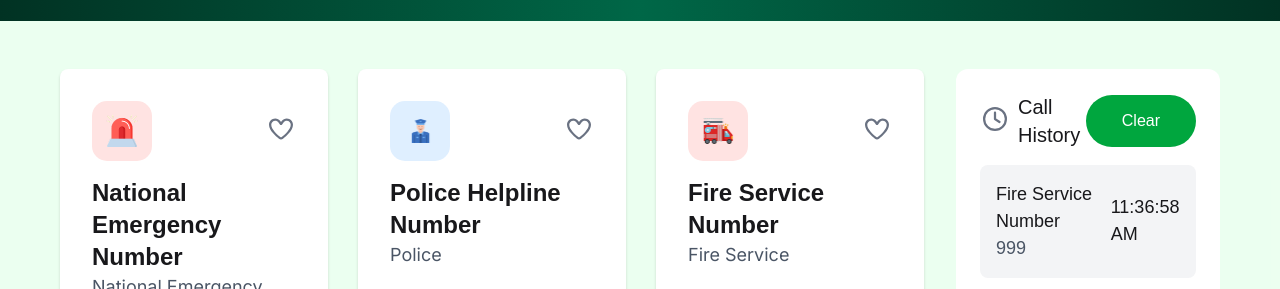
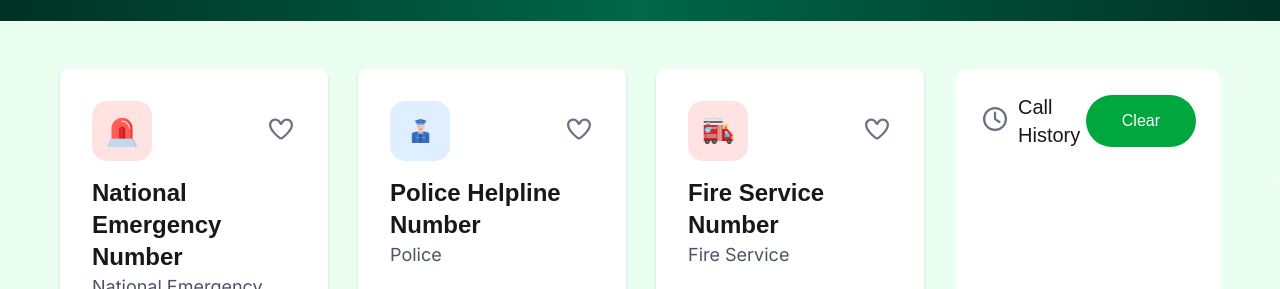
Before and after one commit to Ahmad-Hisham007/a5-emergency-hotline, a website: page index.html in a window 1280 px wide. Shown: the part 329-618 px from the top of the page. Drawn offline with Linux system fonts and the light colour scheme; a web font is replaced by a local one.

Commit message:
Revised 01

```diff
--- a/index.html
+++ b/index.html
@@ -258,19 +258,6 @@
                 <button class="history-clear-bttn bg-primary-custom text-white !px-9 !py-[14px] rounded-[50px] font-medium font-primary cursor-pointer" id="history-clear-bttn">Clear</button>
             </div>
             <ul class="history-list mt-4 flex flex-col gap-4" id="history-container">
-                <li class="history-item flex justify-between items-center p-4 rounded-lg bg-gray-100">
-                    <span>
-                        <h3 class="text-[18px] font-medium font-primary">
-                            Fire Service Number
-                        </h3>
-                        <p class="text-[18px] font-normal text-gray-600 font-primary">
-                            999
-                        </p>
-                    </span>
-                    <span class="text-[18px] font-medium font-primary">
-                        11:36:58 AM
-                    </span>
-                </li>
             </ul>
         </div>
     </section>
```
Also changed, not shown: dist/style.css.
